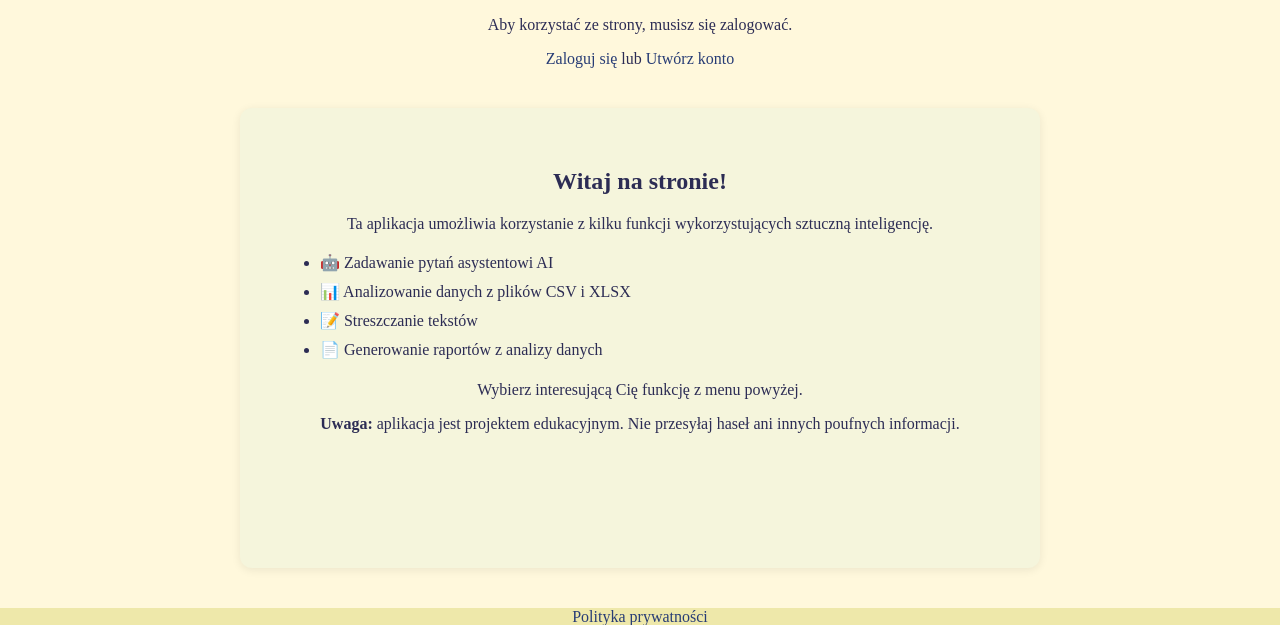
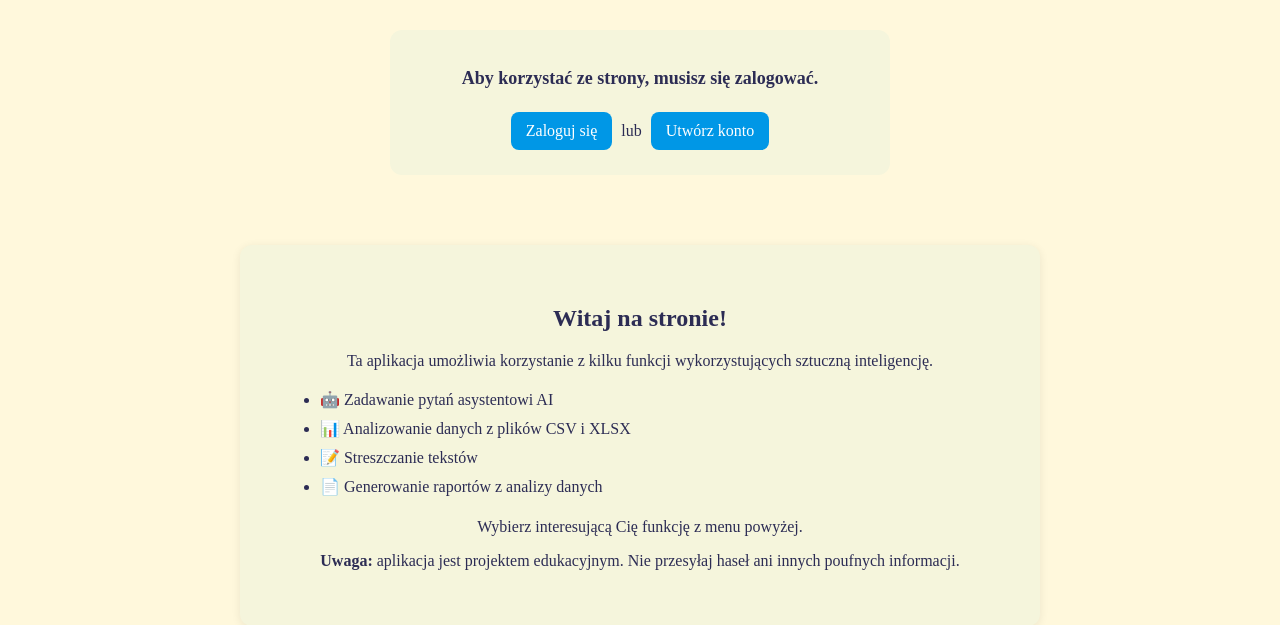
Before and after one commit to Kamil-codes/Kurs_careerwings, a Flask app: page / in a window 1280 px wide. Shown: the part 174-799 px from the top of the page. Run offline with Flask 3, Linux system fonts and the light colour scheme.

Commit message:
Update style.css

```diff
--- a/static/style.css
+++ b/static/style.css
@@ -193,6 +193,33 @@ a:hover {
     text-decoration: underline;
 }
 
+#INFO {
+    margin: 30px auto;
+    padding: 20px;
+    max-width: 500px;
+    text-align: center;
+    background-color: #f5f5dc;
+    border-radius: 12px;
+}
+
+#INFO p {
+    font-size: 18px;
+    font-weight: bold;
+}
+
+#INFO a {
+    display: inline-block;
+    padding: 10px 15px;
+    margin: 5px;
+    background-color: #0097e6;
+    color: white;
+    border-radius: 8px;
+}
+
+#INFO a:hover {
+    background-color: #0077c2;
+}
+
 ul {
     text-align: left;
     line-height: 1.8;
```
